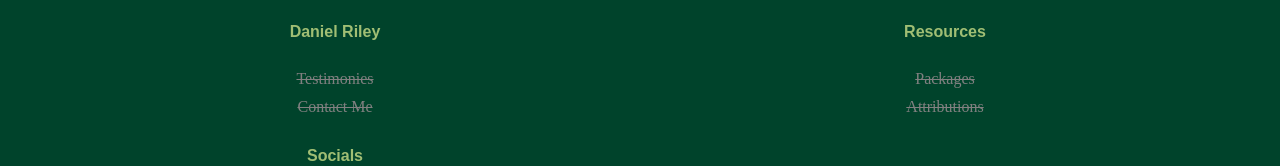
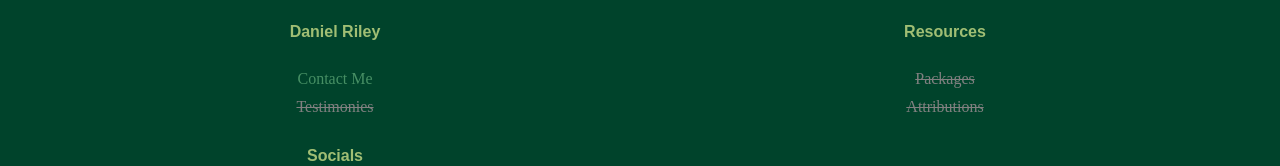
Before and after one commit to danriley11/DansDevDen, a React (Vite) app: page / in a window 1280 px wide. Shown: the part 2693-2859 px from the top of the page. Built offline with nearby package versions, Linux system fonts and the light colour scheme.

Commit message:
Update footer content

```diff
--- a/src/components/pageStructure/footer/Footer.tsx
+++ b/src/components/pageStructure/footer/Footer.tsx
@@ -7,6 +7,7 @@ import ButtonTab from '../../buttons/ButtonTab';
 import GitHubLogo from '../../../assets/GitHubLogo.png';
 import LinkedInLogo from '../../../assets/LinkedInLogo.png';
 import ResumeIcon from '../../../assets/ResumeIcon.png';
+import { CONTACT } from '../../../routes/routes';
 
 const Footer = () => {
   return (
@@ -14,13 +15,12 @@ const Footer = () => {
       <footer className="footer-top">
         <Container>
           <Heading4>Daniel Riley</Heading4>
+          <Link to={CONTACT}>Contact Me</Link>
           <Link to="" aria-disabled>
             Testimonies
           </Link>
-          <Link to="" aria-disabled>
-            Contact Me
-          </Link>
         </Container>
+
         <Container>
           <Heading4>Resources</Heading4>
           <Link to="" aria-disabled>
@@ -30,6 +30,7 @@ const Footer = () => {
             Attributions
           </Link>
         </Container>
+
         <Container>
           <Heading4>Socials</Heading4>
           <div className="footer-socials">
@@ -45,6 +46,7 @@ const Footer = () => {
           </div>
         </Container>
       </footer>
+
       <footer className="footer-bottom">
         <Container>
           <P>© {dayjs().year()} Dans Dev Den - All rights reserved</P>
```
